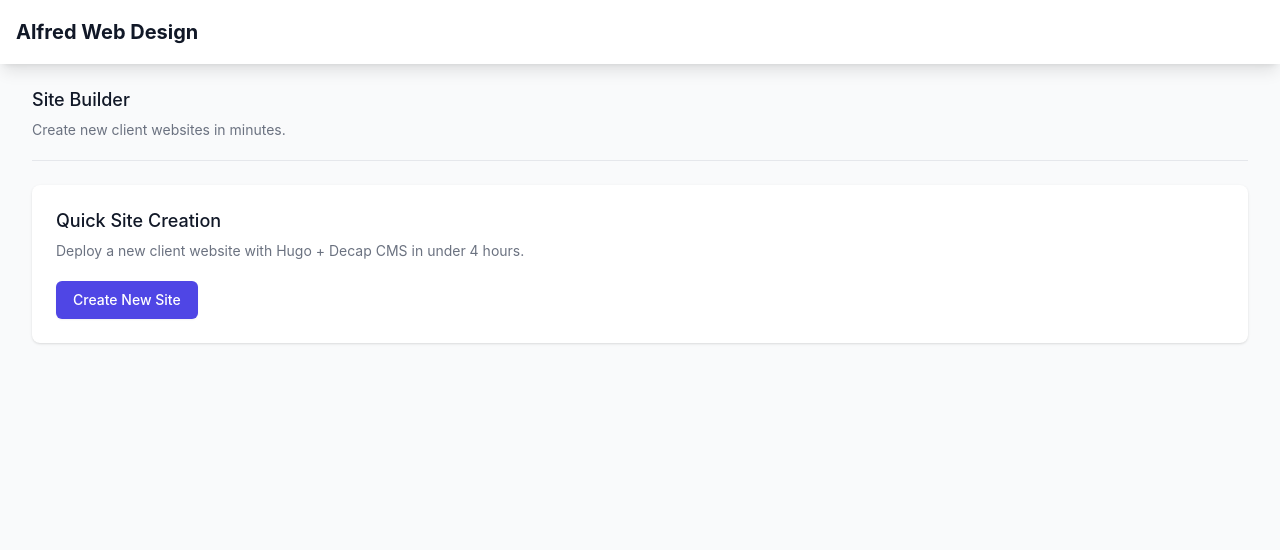
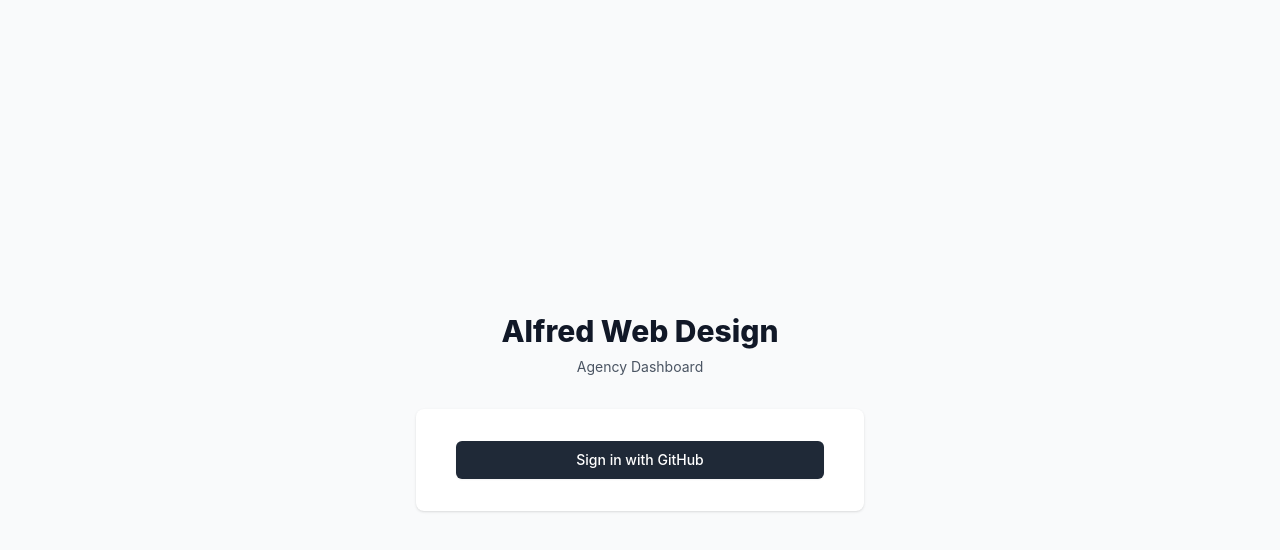
Before and after one commit to michaelrobgrove/alfred-agency-dashboard, a React (Create React App) app: page /builder in a window 1280 px wide. Shown: the top 550 px of the page. Built offline with nearby package versions, Linux system fonts and the light colour scheme; no server answers.

Commit message:
Add GitHub authentication and navigation to dashboard

```diff
--- a/src/App.js
+++ b/src/App.js
@@ -1,19 +1,58 @@
-import React from 'react';
-import { BrowserRouter as Router, Routes, Route } from 'react-router-dom';
+import React, { useState } from 'react';
+import { BrowserRouter as Router, Routes, Route, Link } from 'react-router-dom';
 import Dashboard from './pages/Dashboard';
 import ClientManagement from './pages/ClientManagement';
 import SiteBuilder from './pages/SiteBuilder';
+import Auth from './components/Auth';
+import { supabase } from './lib/supabase';
 import './App.css';
 
 function App() {
+  const [session, setSession] = useState(null);
+
+  const handleLogin = (session) => {
+    setSession(session);
+  };
+
+  const handleLogout = async () => {
+    await supabase.auth.signOut();
+    setSession(null);
+  };
+
+  if (!session) {
+    return <Auth onLogin={handleLogin} />;
+  }
+
   return (
     <Router>
       <div className="min-h-screen bg-gray-50">
         <nav className="bg-white shadow-lg">
           <div className="max-w-7xl mx-auto px-4">
             <div className="flex justify-between h-16">
-              <div className="flex items-center">
+              <div className="flex items-center space-x-8">
                 <h1 className="text-xl font-bold text-gray-900">Alfred Web Design</h1>
+                <div className="flex space-x-4">
+                  <Link to="/" className="text-gray-600 hover:text-gray-900 px-3 py-2 rounded-md text-sm font-medium">
+                    Dashboard
+                  </Link>
+                  <Link to="/clients" className="text-gray-600 hover:text-gray-900 px-3 py-2 rounded-md text-sm font-medium">
+                    Clients
+                  </Link>
+                  <Link to="/builder" className="text-gray-600 hover:text-gray-900 px-3 py-2 rounded-md text-sm font-medium">
+                    Site Builder
+                  </Link>
+                </div>
+              </div>
+              <div className="flex items-center space-x-4">
+                <span className="text-sm text-gray-600">
+                  {session.user.user_metadata.full_name || session.user.email}
+                </span>
+                <button
+                  onClick={handleLogout}
+                  className="text-gray-600 hover:text-gray-900 px-3 py-2 rounded-md text-sm font-medium"
+                >
+                  Sign Out
+                </button>
               </div>
             </div>
           </div>
--- /dev/null
+++ b/src/components/Auth.js
@@ -0,0 +1,72 @@
+import React, { useState, useEffect } from 'react'
+import { supabase } from '../lib/supabase'
+
+export default function Auth({ onLogin }) {
+  const [loading, setLoading] = useState(false)
+  const [session, setSession] = useState(null)
+
+  useEffect(() => {
+    // Get initial session
+    supabase.auth.getSession().then(({ data: { session } }) => {
+      setSession(session)
+      if (session) {
+        onLogin(session)
+      }
+    })
+
+    // Listen for auth changes
+    const {
+      data: { subscription },
+    } = supabase.auth.onAuthStateChange((_event, session) => {
+      setSession(session)
+      if (session) {
+        onLogin(session)
+      }
+    })
+
+    return () => subscription.unsubscribe()
+  }, [onLogin])
+
+  const handleLogin = async () => {
+    setLoading(true)
+    const { error } = await supabase.auth.signInWithOAuth({
+      provider: 'github',
+      options: {
+        redirectTo: window.location.origin
+      }
+    })
+    if (error) {
+      alert('Error logging in: ' + error.message)
+    }
+    setLoading(false)
+  }
+
+  if (session) {
+    return null // User is logged in, don't show login form
+  }
+
+  return (
+    <div className="min-h-screen bg-gray-50 flex flex-col justify-center py-12 sm:px-6 lg:px-8">
+      <div className="sm:mx-auto sm:w-full sm:max-w-md">
+        <h2 className="mt-6 text-center text-3xl font-extrabold text-gray-900">
+          Alfred Web Design
+        </h2>
+        <p className="mt-2 text-center text-sm text-gray-600">
+          Agency Dashboard
+        </p>
+      </div>
+
+      <div className="mt-8 sm:mx-auto sm:w-full sm:max-w-md">
+        <div className="bg-white py-8 px-4 shadow sm:rounded-lg sm:px-10">
+          <button
+            onClick={handleLogin}
+            disabled={loading}
+            className="w-full flex justify-center py-2 px-4 border border-transparent rounded-md shadow-sm text-sm font-medium text-white bg-gray-800 hover:bg-gray-900 focus:outline-none focus:ring-2 focus:ring-offset-2 focus:ring-gray-500 disabled:opacity-50"
+          >
+            {loading ? 'Loading...' : 'Sign in with GitHub'}
+          </button>
+        </div>
+      </div>
+    </div>
+  )
+}
--- /dev/null
+++ b/src/lib/supabase.js
@@ -0,0 +1,6 @@
+import { createClient } from '@supabase/supabase-js'
+
+const supabaseUrl = process.env.REACT_APP_SUPABASE_URL
+const supabaseAnonKey = process.env.REACT_APP_SUPABASE_ANON_KEY
+
+export const supabase = createClient(supabaseUrl, supabaseAnonKey)
```
Also changed, not shown: 1 other file (tests, documents, lock files or other folders).
